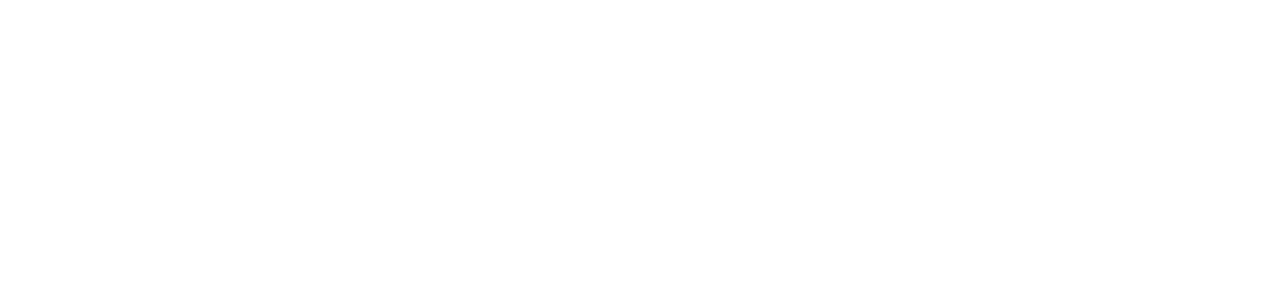
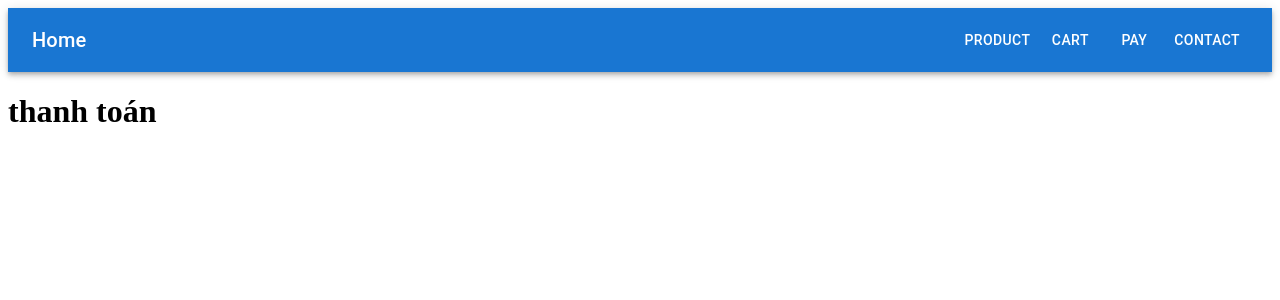
Before and after one commit to longle2243/Ecommerce_ReactJs, a React (Create React App) app: page /pay in a window 1280 px wide. Before the commit this address had no page. Shown: the top 300 px of the page. Built offline with nearby package versions, Linux system fonts and the light colour scheme.

Commit message:
create page ecommerce

```diff
--- a/src/App.js
+++ b/src/App.js
@@ -1,21 +1,24 @@
-
 import React, { Component } from 'react'
 import { BrowserRouter, Routes, Route } from "react-router-dom";
-import Product from './component/Product';
-import Home from './component/Home';
-import FakeApi from './component/FakeApi';
-import User from './component/User';
-import Posts from './component/Posts';
+
+import Navbar from './component/Navbar';
+import Home from './page/Home';
+import Product from './page/Product';
+import Cart from './page/Cart';
+import Pay from './page/Pay';
+import Contact from './page/Contact';
+
 export default class App extends Component {
   render() {
     return (
       <BrowserRouter>
       <Routes>
-        <Route path="/" element={<Home />}>
-          <Route index element={<User />} />
-          <Route path="post/*" element={ <Posts />} />
+        <Route path="/" element={<Navbar />}>
+          <Route index element={<Home />} />
           <Route path="product/" element={ <Product />} />
-          <Route path="fakeapi/" element={ <FakeApi />} />
+          <Route path="cart/" element={ <Cart />} />
+          <Route path="pay/" element={ <Pay />} />
+          <Route path="contact/" element={ <Contact />} />
         </Route>
       </Routes>
     </BrowserRouter>
--- a/src/component/FakeApi.js
+++ b/src/component/FakeApi.js
@@ -46,7 +46,7 @@
   }
 
   removeItem(item){
-    const rm=this.state.data.splice(this.state.data.indexOf(item.data),1)
+    this.state.data.splice(this.state.data.indexOf(item.data),1)
     this.searchname("")
   }
 
--- /dev/null
+++ b/src/component/Navbar.js
@@ -0,0 +1,32 @@
+import React, { Component } from 'react'
+import { Outlet, Link } from "react-router-dom";
+import { Button, Box, AppBar, Toolbar, Typography} from '@mui/material';
+
+export default class Navbar extends Component {
+    render() {
+        return (
+            <Box sx={{ flexGrow: 1 }}>
+                <AppBar position="static">
+                    <Toolbar>
+                        <Typography variant="h6" component="div" sx={{ flexGrow: 1 }}>
+                            <Link to="/" style={{ color: "white", textDecoration: "none" }}>Home</Link>
+                        </Typography>
+                        <Button color="inherit">
+                            <Link to="/product" style={{ color: "white", textDecoration: "none" }}>Product</Link>
+                        </Button>
+                        <Button color="inherit">
+                            <Link to="/cart" style={{ color: "white", textDecoration: "none" }}>Cart</Link>
+                        </Button>
+                        <Button color="inherit">
+                            <Link to="/pay" style={{ color: "white", textDecoration: "none" }}>Pay</Link>
+                        </Button>
+                        <Button color="inherit">
+                            <Link to="/contact" style={{ color: "white", textDecoration: "none" }}>Contact</Link>
+                        </Button>
+                    </Toolbar>
+                </AppBar>
+                <Outlet />
+            </Box>
+        )
+    }
+}
--- a/src/component/Posts.js
+++ b/src/component/Posts.js
@@ -75,7 +75,6 @@
                         </CardActionArea>
                       </Card>
                     </Link>
-
                   </Box>
                 ))}
               </Table>
--- /dev/null
+++ b/src/page/Cart.js
@@ -0,0 +1,11 @@
+import React, { Component } from 'react'
+
+export default class Cart extends Component {
+  render() {
+    return (
+      <div>
+        <h1>giỏ hàng</h1>
+      </div>
+    )
+  }
+}
--- /dev/null
+++ b/src/page/Contact.js
@@ -0,0 +1,11 @@
+import React, { Component } from 'react'
+
+export default class Contact extends Component {
+  render() {
+    return (
+      <div>
+        <h1>liên hệ</h1>
+      </div>
+    )
+  }
+}
--- /dev/null
+++ b/src/page/Home.js
@@ -0,0 +1,11 @@
+import React, { Component } from 'react'
+
+export default class Home extends Component {
+  render() {
+    return (
+      <div>
+        <h1>đây là trang chủ</h1>
+      </div>
+    )
+  }
+}
--- /dev/null
+++ b/src/page/Pay.js
@@ -0,0 +1,11 @@
+import React, { Component } from 'react'
+
+export default class Pay extends Component {
+  render() {
+    return (
+      <div>
+        <h1>thanh toán</h1>
+      </div>
+    )
+  }
+}
--- /dev/null
+++ b/src/page/Product.js
@@ -0,0 +1,77 @@
+import React, { Component } from 'react'
+import { Link } from 'react-router-dom';
+import { Card, CardContent, CardActionArea, CardMedia, Box, Typography } from '@mui/material';
+
+export default class Product extends Component {
+  constructor(props) {
+    super(props);
+    this.state = {
+      data: []
+    };
+  }
+
+  componentDidMount() {
+    fetch("https://dummyjson.com/products/category/smartphones")
+      .then(res => res.json())
+      .then(data => {
+        console.log("API response:", data);
+        this.setState({ data: data.products });
+      })
+      .catch(error => {
+        console.error('Error:', error);
+      });
+  }
+
+  render() {
+    console.log("Render data:", this.state.data);
+    return (
+      <div>
+        <h1>trang sản phẩm</h1>
+        {this.state.data.length > 0 ?
+          <div>
+            {this.state.data.map((item) => (
+              <Box display="flex" alignItems="center" justifyContent="center" flexDirection="row" sx={{ maxWidth: 1000, m: "auto" }}>
+                <Link style={{ color: "blue", textDecoration: "none", margin: "auto", marginTop: 30 }} key={item.id}>
+                  <Card sx={{ maxWidth: 345, boxShadow: 5 }}>
+                    <CardMedia sx={{ height: 240, width: 300 }} image={item.thumbnail} />
+                    <CardActionArea>
+                      <CardContent>
+                        <Typography gutterBottom variant="h5" component="div">{item.id}</Typography>
+                        <Typography variant="body2" color="text.secondary">{item.title}</Typography>
+                      </CardContent>
+                    </CardActionArea>
+                  </Card>
+                </Link>
+
+                <Link style={{ color: "blue", textDecoration: "none", margin: "auto", marginTop: 30 }} key={item.id}>
+                  <Card sx={{ maxWidth: 345, boxShadow: 5 }}>
+                    <CardMedia sx={{ height: 240, width: 300 }} image={item.thumbnail} />
+                    <CardActionArea>
+                      <CardContent>
+                        <Typography gutterBottom variant="h5" component="div">{item.id}</Typography>
+                        <Typography variant="body2" color="text.secondary">{item.title}</Typography>
+                      </CardContent>
+                    </CardActionArea>
+                  </Card>
+                </Link>
+
+                <Link style={{ color: "blue", textDecoration: "none", margin: "auto", marginTop: 30 }} key={item.id}>
+                  <Card sx={{ maxWidth: 345, boxShadow: 5 }}>
+                    <CardMedia sx={{ height: 240, width: 300 }} image={item.thumbnail} />
+                    <CardActionArea>
+                      <CardContent>
+                        <Typography gutterBottom variant="h5" component="div">{item.id}</Typography>
+                        <Typography variant="body2" color="text.secondary">{item.title}</Typography>
+                      </CardContent>
+                    </CardActionArea>
+                  </Card>
+                </Link>
+              </Box>
+            ))}
+          </div>
+          : <p>Loading...</p>
+        }
+      </div>
+    );
+  }
+}
```
Also changed, not shown: src/component/product/ListProduct.js (added, +11 -0 lines).
